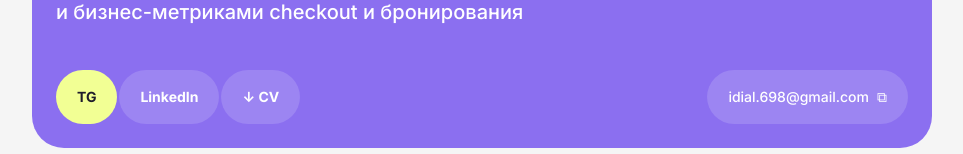
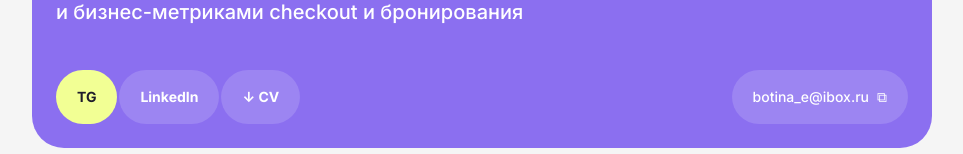
Before and after one commit to katerinadesign/portfolio, a Vue app: page / in a window 1280 px wide. Shown: the part 2362-2516 px from the top of the page, without its empty margins (158-1121 px from the left). Built offline with nearby package versions, Linux system fonts and the light colour scheme.

Commit message:
Новая почта для связи

```diff
--- a/src/data/profile.ts
+++ b/src/data/profile.ts
@@ -1,7 +1,7 @@
 /** Контакты и ссылки, которые повторяются в шапке, первом блоке и «Обо мне». */
 export const profile = {
   name: 'Екатерина Кабалина',
-  email: 'idial.698@gmail.com',
+  email: 'botina_e@ibox.ru',
   // TODO: заменить на настоящие ссылки
   telegramUrl: 'https://t.me/username',
   linkedinUrl: 'https://www.linkedin.com/',
```
